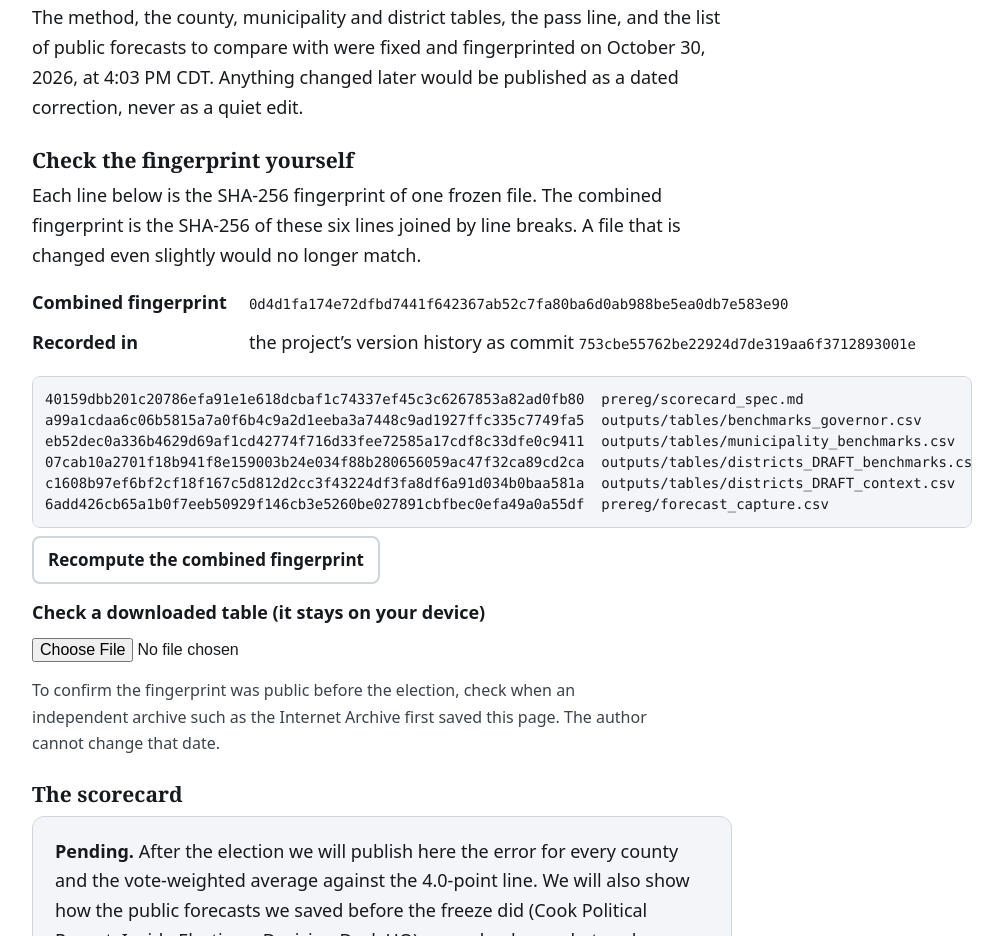
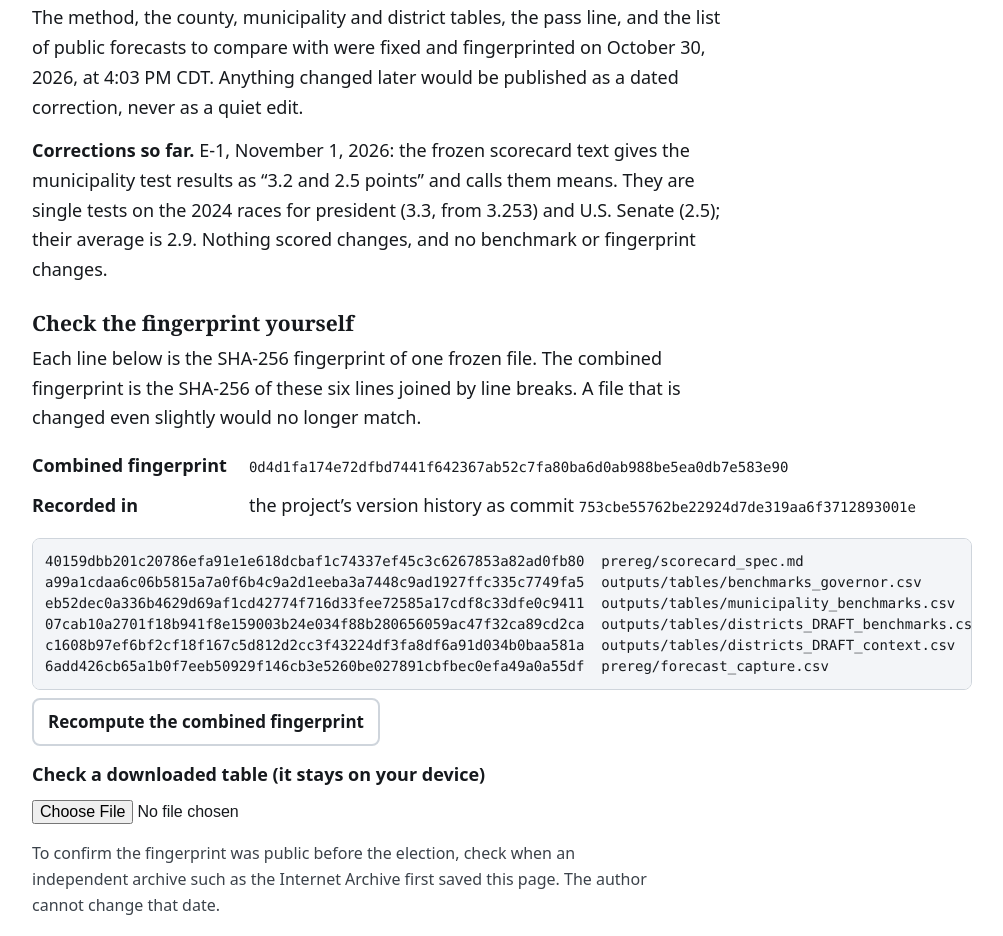
Before and after one commit to CarrollUniversityCS/CarrollUniversityCS.github.io, a plain HTML site: page on-pace-wisconsin/index.html in a window 1280 px wide. Shown: the part 7937-8873 px from the top of the page, without its empty margins (138-1141 px from the left). Drawn offline with Linux system fonts and the light colour scheme.

Commit message:
On Pace Wisconsin: publish erratum E-1
Co-Authored-By: Claude Opus 5.5 <noreply@anthropic.com>

```diff
--- a/on-pace-wisconsin/index.html
+++ b/on-pace-wisconsin/index.html
@@ -255,6 +255,7 @@ footer p{max-width:none}
 <section id="frozen" aria-labelledby="fr-h">
 <h2 id="fr-h">Frozen before the election, scored after</h2>
 <p>The method, the county, municipality and district tables, the pass line, and the list of public forecasts to compare with were fixed and fingerprinted on October 30, 2026, at 4:03 PM CDT. Anything changed later would be published as a dated correction, never as a quiet edit.</p>
+<p><strong>Corrections so far.</strong> E-1, November 1, 2026: the frozen scorecard text gives the municipality test results as &ldquo;3.2 and 2.5 points&rdquo; and calls them means. They are single tests on the 2024 races for president (3.3, from 3.253) and U.S. Senate (2.5); their average is 2.9. Nothing scored changes, and no benchmark or fingerprint changes.</p>
 <h3>Check the fingerprint yourself</h3>
 <p>Each line below is the SHA-256 fingerprint of one frozen file. The combined fingerprint is the SHA-256 of these six lines joined by line breaks. A file that is changed even slightly would no longer match.</p>
 <dl class="def"><dt>Combined fingerprint</dt><dd><code id="comb">0d4d1fa174e72dfbd7441f642367ab52c7fa80ba6d0ab988be5ea0db7e583e90</code></dd><dt>Recorded in</dt><dd>the project&rsquo;s version history as commit <code>753cbe55762be22924d7de319aa6f3712893001e</code></dd></dl>
```
